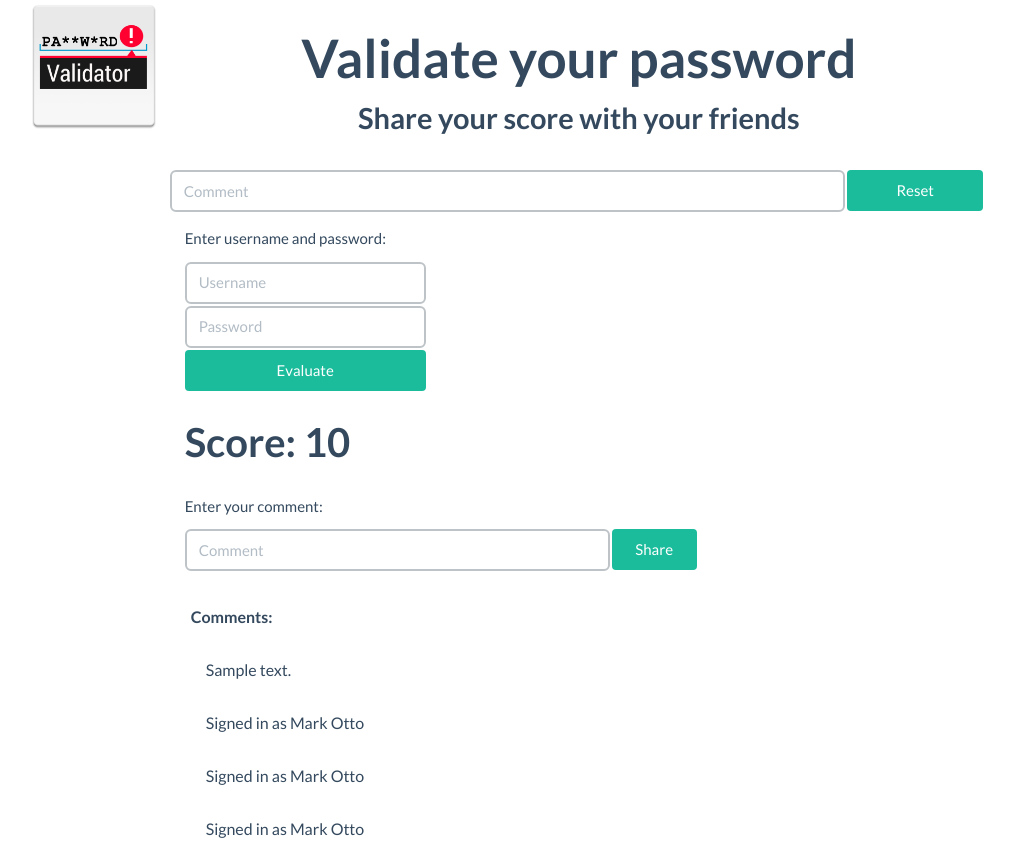
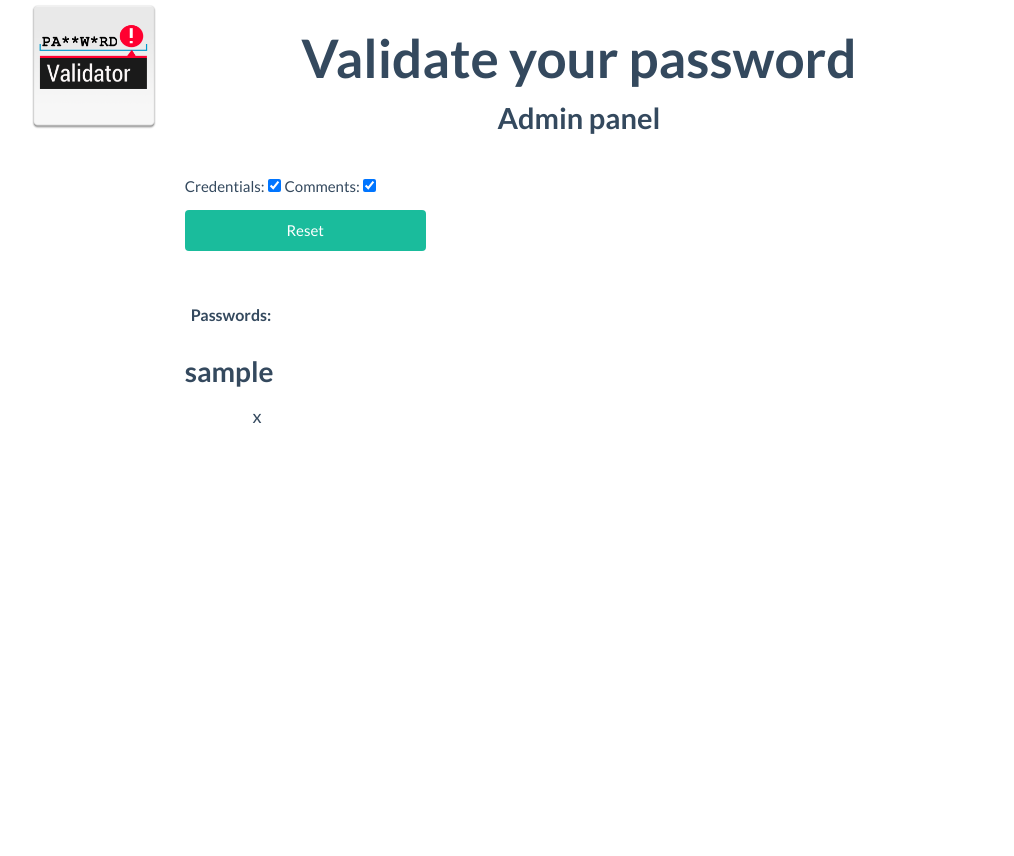
Before and after one commit to sapit/csc_webapp, a Flask app: template templates/admin.html in a window 1280 px wide. Shown: the whole page, without its empty margins (142-1156 px from the left). After the commit the page ends 423 px from the top, so only its background shows below. Run offline with Flask 2, Linux system fonts and the light colour scheme; the template is opened without the code that fills it: most values are stand-ins (such as "Sample title", 1, 10 or a date in 2020); some libraries are stand-ins or nearby versions.

Commit message:
Added the admin pannel with the functionality to reset comments and passwords. Stored passwords are partially hidden when displayed

```diff
--- a/main.py
+++ b/main.py
@@ -4,6 +4,8 @@ from flask import render_template
 import re
 from difflib import SequenceMatcher
 from flask import url_for
+import copy
+import random
 
 app = Flask(__name__)
 
@@ -83,13 +85,11 @@ def evaluate_score(request):
 
 
 def add_comment(request):
-    # global comments
     comment = request.form["comment"]
 
     comments.append(comment)
 
 def get_all_comments():
-    # global comments
     comments_html = ""
 
     for comment in reversed(comments):
@@ -123,9 +123,26 @@ def hello():
     return html_page
 
 
-@app.route("/flatui")
-def flatui():
-    return render_template("flat-ui/index.html")
+@app.route("/admin", methods=['GET', 'POST'])
+def admin():
+    global pwds, comments
+    if(request.method == "POST"):
+        if("credentials" in request.form.keys()):
+            pwds = {}
+        if("comments" in request.form.keys()):
+            comments = []
+    new_pwds = copy.deepcopy(pwds)
+    def hide_passwd(passwd):
+        l = len(passwd)
+        for i in range(l/2):
+            index = random.randint(0, l-1)
+            passwd = passwd[:index] + '*' + passwd[index+1:]
+        return passwd
+
+    for user in new_pwds:
+        new_pwds[user] = [hide_passwd(p) for p in new_pwds[user]]
+
+    return render_template("admin.html", passwords=new_pwds)
 
 def password_strength(username, passwd):
     if(username not in pwds.keys()):
@@ -151,13 +168,8 @@ def password_strength(username, passwd):
     match = SequenceMatcher(None, username, passwd)\
                 .find_longest_match(0, len(username), 0, len(passwd))
 
-    # common_substr_penalty = max(match.size - 3, 0) * 10
     common_substr_penalty = float(match.size)/len(letters) * 30 if match.size > 2 else 0
-    # print( min(len(passwd), 16), " * 2")
-    # print( min(l/d, d/l), " * 20")
-    # print( min(lowercase/uppercase, uppercase/lowercase), " * 10")
-    # print( len(passwd) - d - l, " * 8")
-    # print( 0 - common_substr_penalty)
+
     letters_digit_ratio = min(l/d, d/l) if l >0 and d > 0 else 0
     lower_upper_ratio = min(lowercase/uppercase, uppercase/lowercase) if lowercase > 0 and uppercase > 0 else 0
     score =     min(len(passwd), 12)*2 \
@@ -167,43 +179,5 @@ def password_strength(username, passwd):
                 - common_substr_penalty
     return score
 
-@app.route('/login', methods=['GET', 'POST'])
-def parse_request():
-    '''
-    request can have:
-    username: String
-    password: String
-    field: String -- raises exception if its 'fuzzed'
-    age: Int
-    '''
-    username = "username"
-    password = "password"
-
-    data = request.args  # data is empty
-    # need posted data here
-    print( request.args)
-    print( request.form)
-    # print( "field" in request.form.keys())
-    if "field" in request.form.keys() and request.form['field'] == "fuzzed":
-        raise Exception('Fuzzed')
-
-
-    sameUsername = (request.form['username'] == username) if request.form['username'] else None
-
-    if request.form['password']:
-        # unsafe password comparison
-        samePass=True
-        for i in range(len(password)):
-            if(request.form['password'][i] != password[i]):
-                samePass=False
-
-    age=None
-    if request.form['age']:
-        age = int(request.form['age'])
-
-    if sameUsername and samePass:
-        return "You have logged in successfully"
-
-    return "This is the login url. You are not authenticated"
 if __name__ == "__main__":
 	app.run()
--- a/templates/admin.html
+++ b/templates/admin.html
@@ -1,73 +1,49 @@
 <html>
     <head>
         <meta charset="utf-8">
-    <title>Flat UI - Free Bootstrap Framework and Theme</title>
-    <meta name="description" content="Flat UI Kit Free is a Twitter Bootstrap Framework design and Theme, this responsive framework includes a PSD and HTML version."/>
-
+        <title>Password validator</title>
         <meta name="viewport" content="width=1000, initial-scale=1.0, maximum-scale=1.0">
 
         <!-- Loading Bootstrap -->
         <link href="./static/flat-ui/dist/css/vendor/bootstrap/css/bootstrap.min.css" rel="stylesheet">
-
         <!-- Loading Flat UI -->
         <link href="./static/flat-ui/dist/css/flat-ui.css" rel="stylesheet">
         <link href="./static/flat-ui/docs/assets/css/demo.css" rel="stylesheet">
-
-    <!-- <link rel="shortcut icon" href="img/favicon.ico"> -->
-
     </head>
     <body>
         <div class="container">
             <div style="margin-bottom: 20px" class="row">
                 <img src="./static/password_validator.png" class="img-responsive col-md-2" alt="Password Validator">
                 <h2 style="text-align: center" >Validate your password</h2>
-                <h4 style="text-align: center">Share your score with your friends</h4>
+                <h4 style="text-align: center">Admin panel </h4>
             </div>
             <div class="col-md-offset-2">
                 <div style="margin-bottom: 10px" class="row">
-                <form action="{{ url_for('admin') }}" method="post">
-                    <div class="col-md-10" style="padding: 0; padding-right: 2px;">
-                        <input type="text" id="comment" name="comment" placeholder="Comment" class="form-control" />
-                    </div>
-                    <input type="submit" class="btn btn-primary col-md-2" value="Reset">
-                </form>
-            </div>
-            <div style="margin-bottom: 10px" class="row">
                     <div class="col-md-4">
-                        <form action="{{ url_for('hello') }}" method="post">
-                            <label for="username">Enter username and password:</label>
-                            <input type="text" id="username" name="username" placeholder="Username" class="form-control" style="margin-bottom: 2px;"/>
-                            <input type="password" id="password" name="password" placeholder="Password" class="form-control" style="margin-bottom: 2px;" />
-                            <input type="submit" class="btn btn-primary btn-block" value="Evaluate">
-                        </form>
-                        {% if score %}
-                            <h3> Score: {{ score }}</h3>
-                        {% endif %}
-                </div>
-            </div>
-            <div class="row">
-                <label class="col-md-8" for="comment">Enter your comment:</label>
-                <div class="col-md-8">
-                    <form action="{{ url_for('hello') }}" method="post">
-                        <div class="col-md-10" style="padding: 0; padding-right: 2px;">
-                            <input type="text" id="comment" name="comment" placeholder="Comment" class="form-control" />
-                        </div>
-                        <input type="submit" class="btn btn-primary col-md-2" value="Share">
+                        <form action="/admin" method="post">
+                            <!-- <input type="text" id="username" name="username" placeholder="Username" class="form-control" style="margin-bottom: 2px;"/>
+                            <input type="password" id="password" name="password" maxlength="16" placeholder="Password" class="form-control" style="margin-bottom: 2px;" /> -->
+                            <label for="credentials">Credentials:</label>
+                            <input type="checkbox" checked data-toggle="switch" name="credentials" id="credentials" />
+                            <label for="comments">Comments:</label>
+                            <input type="checkbox" checked data-toggle="switch" name="comments" id="comments" />
+                            <input type="submit" class="btn btn-primary btn-block" value="Reset">
                         </form>
                     </div>
                 </div>
 
                 <div class="row" style="margin-top: 20px">
-                <h3 class="navbar-text">Comments:</h3>
+                    <h3 class="navbar-text">Passwords:</h3>
                 </div>
 
                 <div class="row comments">
-                {% for comment in comments %}
-                    <p class="col-md-12 navbar-text">{{comment}}</p>
+                    {% for username, password_list in passwords.items() %}
+                        <h5 class='col-md-12'>{{ username }}</h5>
+                        {% for pass in password_list %}
+                            <p class='col-md-offset-1 col-md-11' style="margin-bottom: 5px">{{ pass }}</p>
                         {% endfor %}
-                <p class="col-md-12 navbar-text">Signed in as Mark Otto</p>
-                <p class="navbar-text col-md-12">Signed in as Mark Otto</p>
-                <p class="navbar-text col-md-12">Signed in as Mark Otto</p>
+                    {% endfor %}
+
                 </div>
             </div>
         </div>
```
Lines whose indentation alone changed are shown as unchanged.
